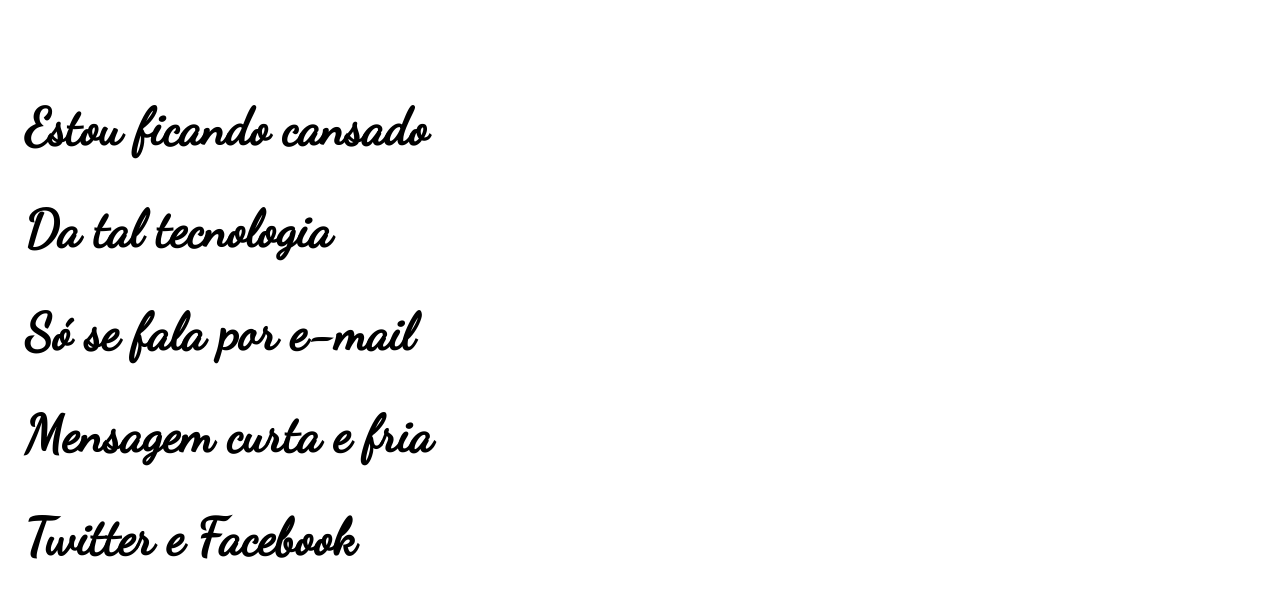
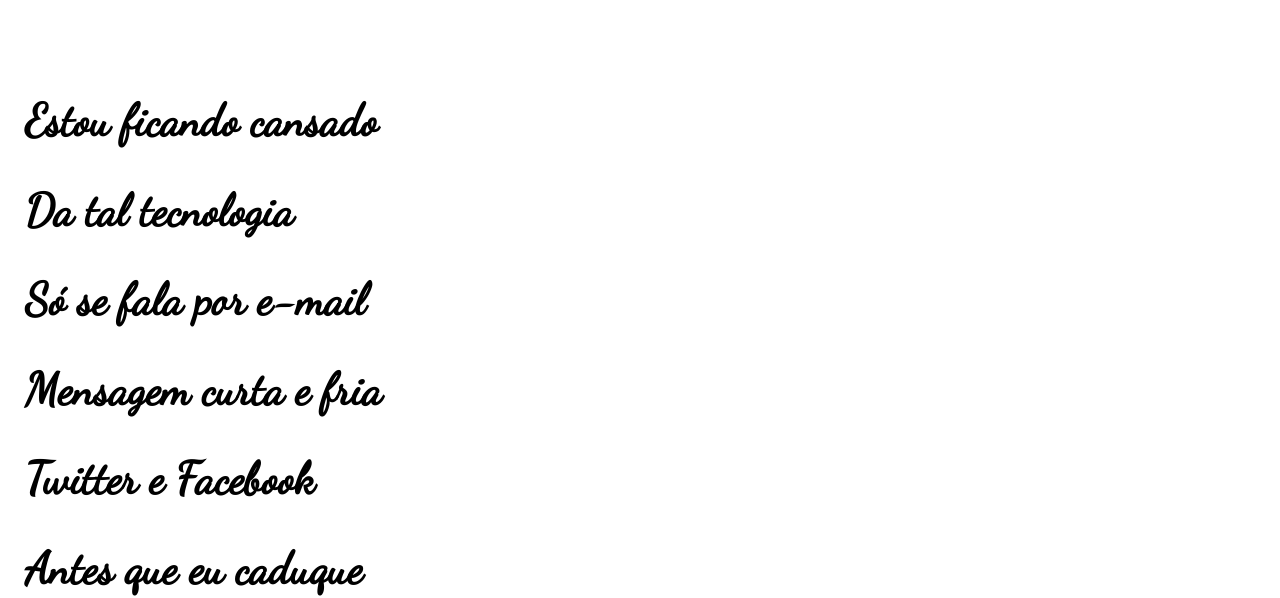
Before and after one commit to Pablo-Sts/projeto-cordel, a plain HTML site: page index.html in a window 1280 px wide. Shown: the part 228-826 px from the top of the page. Drawn offline with Linux system fonts and the light colour scheme.

Commit message:
Update style.css

```diff
--- a/style.css
+++ b/style.css
@@ -42,7 +42,7 @@
     line-height: 2em;
     padding-left: 25px;
     font-family: var(--font3);
-    font-size: 3.2rem;
+    font-size: 3.5vw;
     font-weight: bold;
 }
 
```
